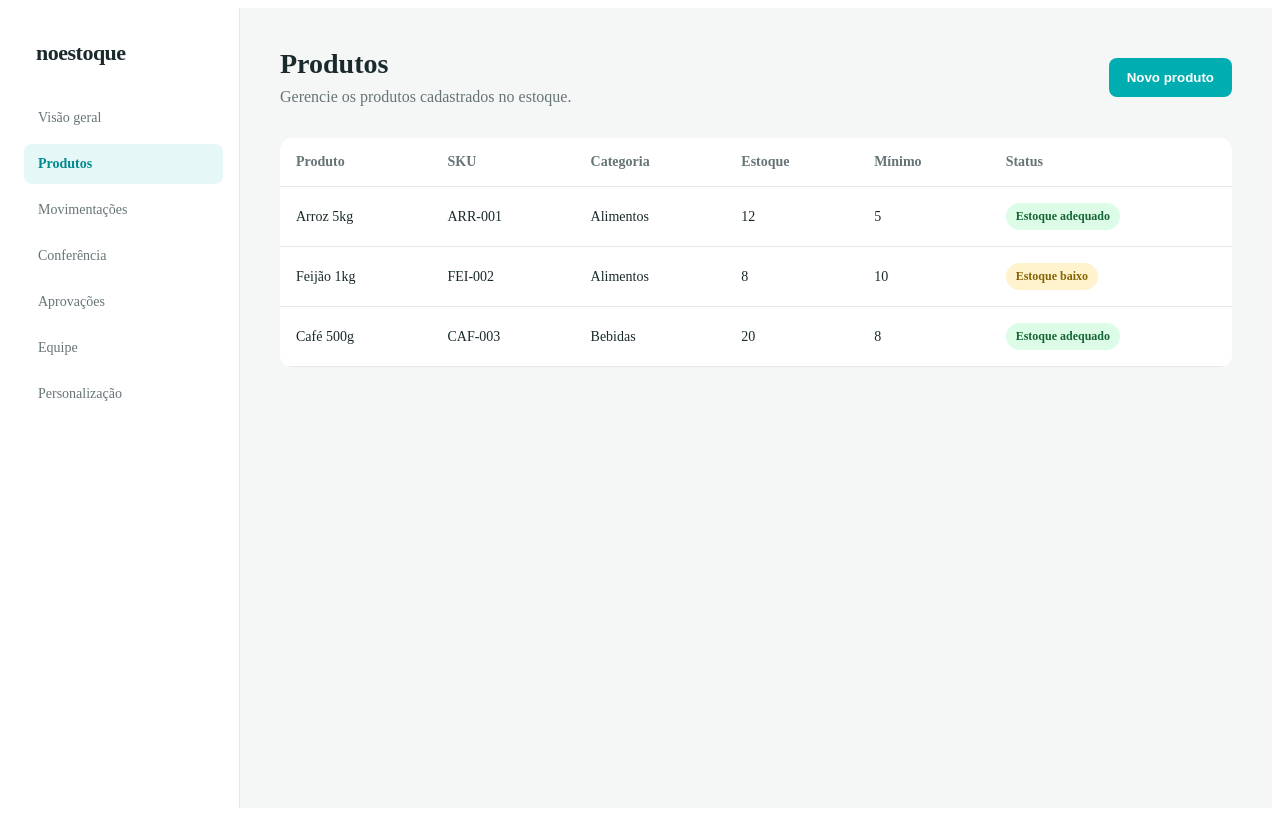
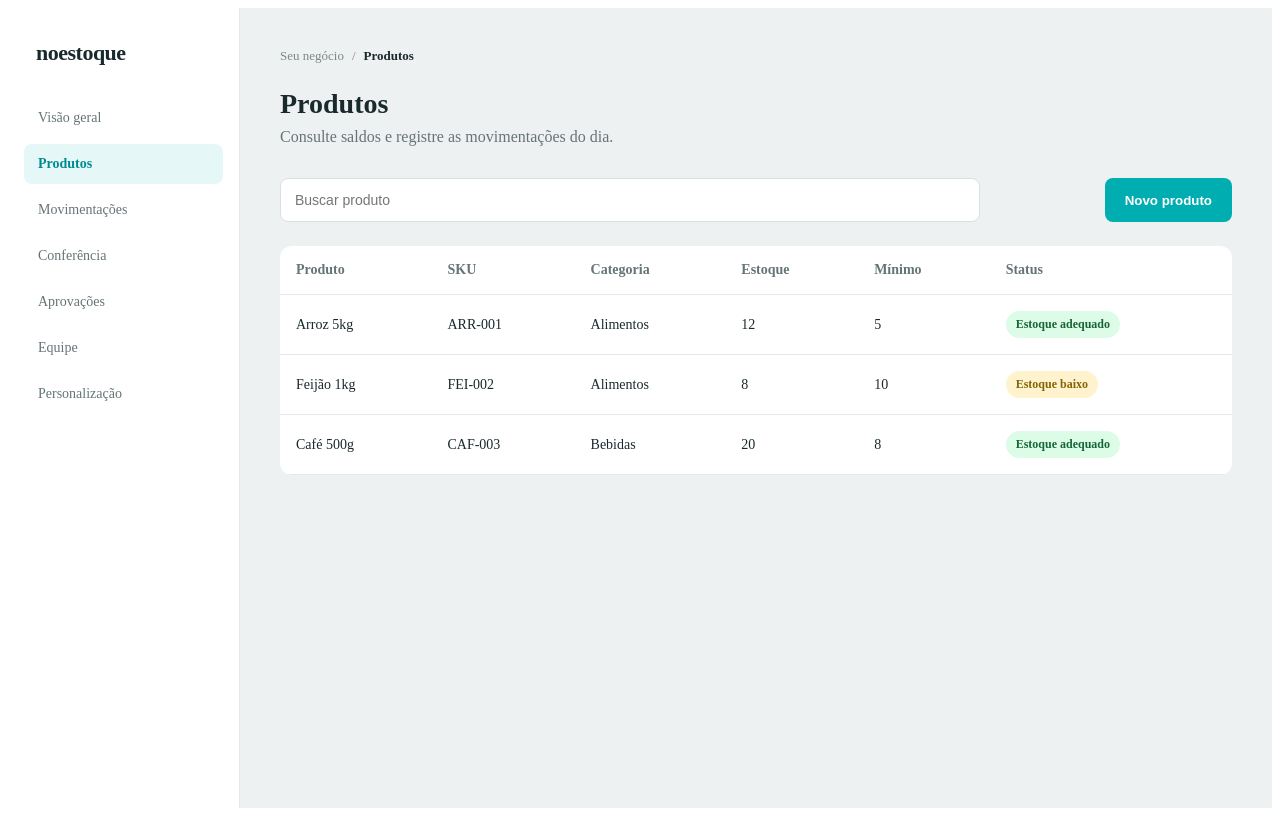
Before and after one commit to TechVibe026/NoEstoque, an Angular app in the folder frontend/: page /produtos in a window 1280 px wide. Built offline with nearby package versions, Linux system fonts and the light colour scheme.

Commit message:
feat: ajusta topo da pagina de produtos conforme figma

```diff
--- a/frontend/src/app/pages/produtos/produtos.html
+++ b/frontend/src/app/pages/produtos/produtos.html
@@ -17,16 +17,30 @@
 
   <main class="main-content">
     <section class="produtos-page">
-      <header>
+
+      <div class="breadcrumb">
+        <span>Seu negócio</span>
+        <span>/</span>
+        <strong>Produtos</strong>
+      </div>
+
+      <header class="page-header">
         <div>
           <h1>Produtos</h1>
-          <p>Gerencie os produtos cadastrados no estoque.</p>
+          <p>Consulte saldos e registre as movimentações do dia.</p>
         </div>
+      </header>
+
+      <div class="produtos-actions">
+        <input
+          type="search"
+          placeholder="Buscar produto"
+        />
 
         <button type="button">
           Novo produto
         </button>
-      </header>
+      </div>
 
       <table>
         <thead>
--- a/frontend/src/app/pages/produtos/produtos.scss
+++ b/frontend/src/app/pages/produtos/produtos.scss
@@ -1,7 +1,7 @@
 .app-layout {
   display: flex;
   min-height: 100vh;
-  background-color: #f5f7f7;
+  background-color: #eef1f2;
 }
 
 .sidebar {
@@ -33,10 +33,8 @@
   display: block;
   padding: 12px 14px;
   border-radius: 8px;
-
   color: #667477;
   text-decoration: none;
-
   font-size: 14px;
   font-weight: 500;
 }
@@ -62,43 +60,78 @@
   color: #19292c;
 }
 
-.produtos-page header {
+.breadcrumb {
   display: flex;
   align-items: center;
-  justify-content: space-between;
+  gap: 8px;
+  margin-bottom: 24px;
+  font-size: 13px;
+  color: #7b8789;
+}
+
+.breadcrumb strong {
+  color: #19292c;
+  font-weight: 600;
+}
+
+.page-header {
   margin-bottom: 32px;
 }
 
-.produtos-page h1 {
+.page-header h1 {
   margin: 0;
   font-size: 28px;
 }
 
-.produtos-page header p {
+.page-header p {
   margin: 8px 0 0;
   color: #667477;
 }
 
-.produtos-page button {
-  padding: 12px 18px;
+.produtos-actions {
+  display: flex;
+  align-items: center;
+  justify-content: space-between;
+  gap: 24px;
+  margin-bottom: 24px;
+}
+
+.produtos-actions input {
+  width: 100%;
+  max-width: 700px;
+  height: 44px;
+  padding: 0 14px;
+  border: 1px solid #d8e0e1;
+  border-radius: 8px;
+  background-color: #ffffff;
+  color: #19292c;
+  font-size: 14px;
+  outline: none;
+}
+
+.produtos-actions input:focus {
+  border-color: #00adb0;
+}
+
+.produtos-actions button {
+  height: 44px;
+  padding: 0 20px;
   border: 0;
   border-radius: 8px;
-
   background-color: #00adb0;
   color: #ffffff;
-
   cursor: pointer;
   font-weight: 600;
+  white-space: nowrap;
 }
 
-.produtos-page button:hover {
+.produtos-actions button:hover {
   background-color: #009a9d;
 }
 
 .produtos-page table {
   width: 100%;
   border-collapse: collapse;
-
   background-color: #ffffff;
   border-radius: 12px;
   overflow: hidden;
@@ -128,9 +161,7 @@
 .status {
   display: inline-block;
   padding: 6px 10px;
-
   border-radius: 999px;
-
   font-size: 12px;
   font-weight: 600;
 }
```
